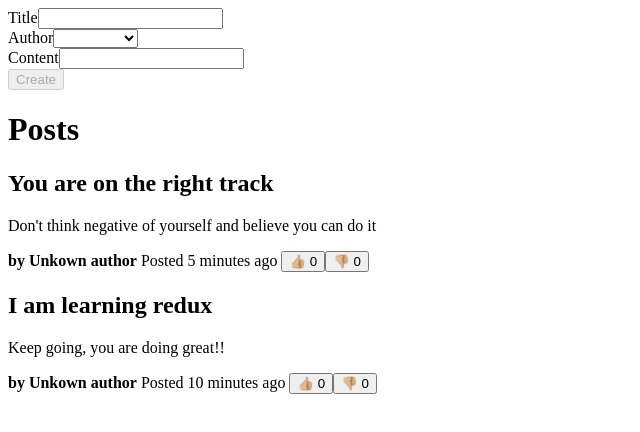
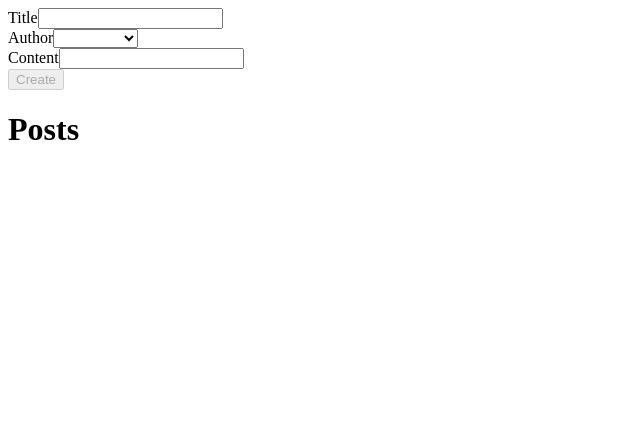
Before and after one commit to tadanama/react-redux, a React (Vite) app: page / in a window 1280 px wide. Shown: the top 432 px of the page, without its empty margins (0-640 px from the left). Built offline with nearby package versions, Linux system fonts and the light colour scheme.

Commit message:
Change posts initial state

```diff
--- a/src/features/posts/postsSlice.js
+++ b/src/features/posts/postsSlice.js
@@ -1,31 +1,13 @@
 import { createSlice, nanoid } from "@reduxjs/toolkit";
 import { sub } from "date-fns";
 
-const initialState = [
-	{
-		id: 1,
-		title: "I am learning redux",
-		content: "Keep going, you are doing great!!",
-		// Store the date in the format of a timestamp
-		// Timestamp below is the timestamp of 10 minutes ago from the current timestamp
-		date: sub(new Date(), { minutes: 10 }).toISOString(),
-		reactions: {
-			likes: 0,
-			dislikes: 0,
-		},
-	},
-	{
-		id: 2,
-		title: "You are on the right track",
-		content: "Don't think negative of yourself and believe you can do it",
-		// Timestamp below is the timestamp of 5 minutes ago from the current timestamp
-		date: sub(new Date(), { minutes: 5 }).toISOString(),
-		reactions: {
-			likes: 0,
-			dislikes: 0,
-		},
-	},
-];
+// Set the initial state
+// Object with an array of posts, status and error
+const initialState = {
+	posts: [],
+	status: "idle", 		// Can be "idle", loading", "success" or "failed"
+	error: null
+}
 
 const postSlice = createSlice({
 	name: "posts",
@@ -40,7 +22,7 @@ const postSlice = createSlice({
 				console.log(action.payload);
 				// Appending the array
 				// Did'nt have to specify state.post because already inside the post slice
-				state.push(action.payload);
+				state.posts.push(action.payload);
 			},
 			// Format the payload
 			prepare(title, content, userId) {
@@ -63,7 +45,7 @@ const postSlice = createSlice({
 			// Destructure payload
 			const { postId, reaction } = action.payload;
             // Retrieve the post with the given post id
-            const existingPost = state.find(post => post.id === postId);
+            const existingPost = state.posts.find(post => post.id === postId);
             if (existingPost){
                 existingPost.reactions[reaction]++;
             }
@@ -79,4 +61,4 @@ export default postSlice.reducer;
 
 // Selectors
 // retrieves the state from the post slice
-export const selectAllPosts = (state) => state.post;
+export const selectAllPosts = (state) => state.post.posts;
```
